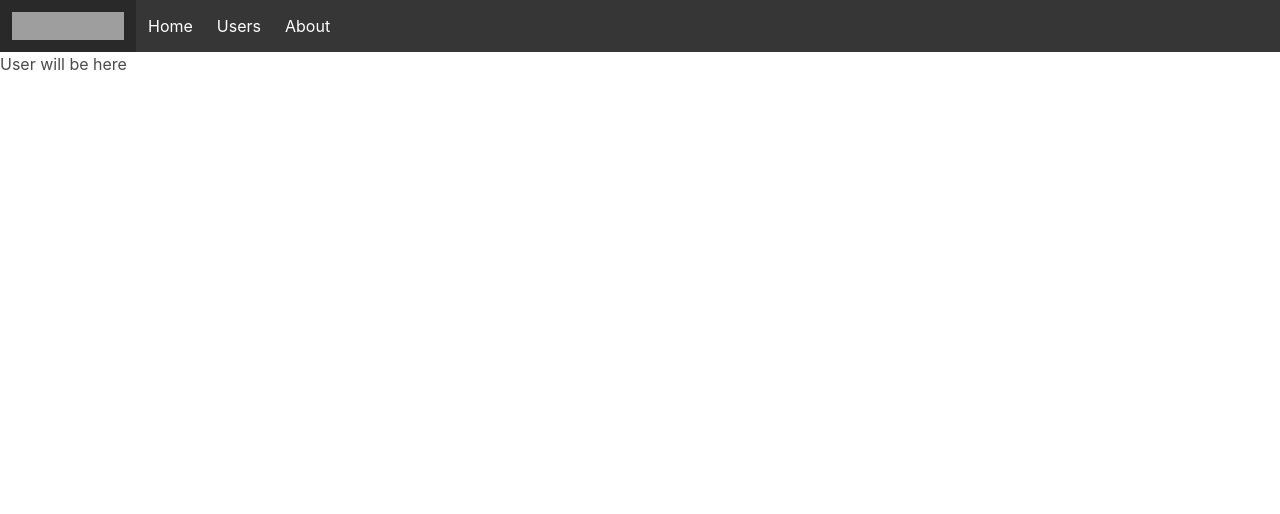
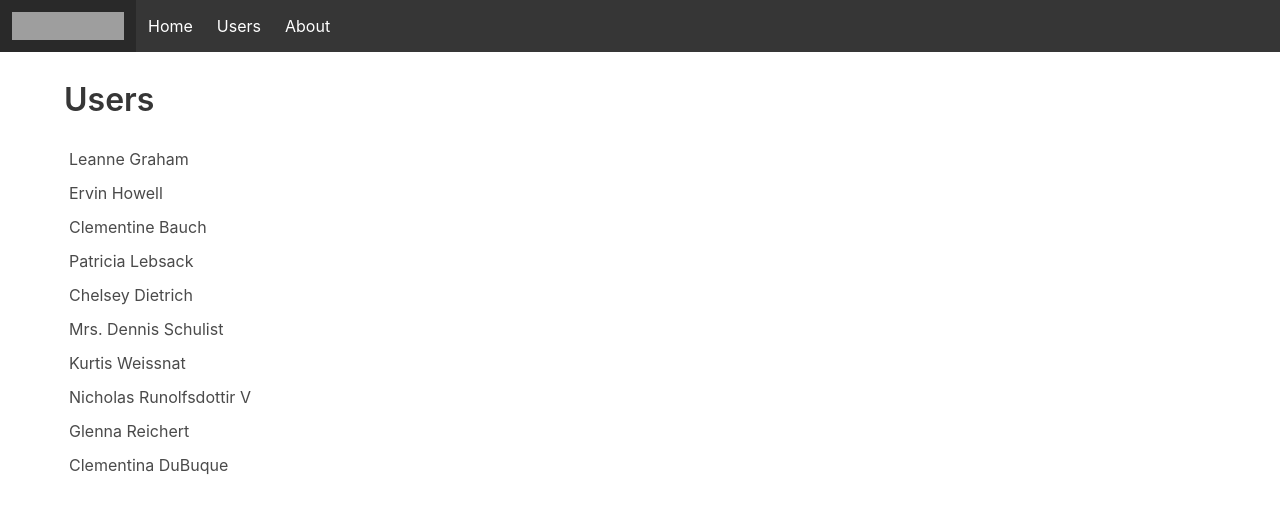
Before and after one commit to reed665/vue-vuex-demo, a Vue app: page /#/users in a window 1280 px wide. Shown: the top 514 px of the page. Built offline with nearby package versions, Linux system fonts and the light colour scheme; data requests are answered from the project's data file; grey boxes are pictures that could not be loaded.

Commit message:
add Users page

```diff
--- a/src/store/index.js
+++ b/src/store/index.js
@@ -1,16 +1,12 @@
 import Vue from 'vue'
 import Vuex from 'vuex'
+
+import users from './users'
 
 Vue.use(Vuex)
 
 export default new Vuex.Store({
-  state: {
-
+  modules: {
+    users,
   },
-  mutations: {
-
-  },
-  actions: {
-
-  }
 })
--- /dev/null
+++ b/src/store/users/actions.js
@@ -0,0 +1,11 @@
+import http from '@/http'
+
+export default {
+  load ({ commit }) {
+    return http.get('/users')
+      .then(({ data: users }) => {
+        commit('load', users)
+      })
+  },
+
+}
--- /dev/null
+++ b/src/store/users/getters.js
@@ -0,0 +1,3 @@
+export default {
+
+}
--- /dev/null
+++ b/src/store/users/index.js
@@ -0,0 +1,12 @@
+import state from './state'
+import getters from './getters'
+import mutations from './mutations'
+import actions from './actions'
+
+export default {
+  namespaced: true,
+  state,
+  getters,
+  mutations,
+  actions,
+}
--- /dev/null
+++ b/src/store/users/mutations.js
@@ -0,0 +1,17 @@
+export default {
+  load (state, users) {
+    state.data = users
+  },
+
+  remove (state, id) {
+    state.data = state.data.filter(item => item.id !== id)
+  },
+
+  add (state, user) {
+    state.data.push(user)
+  },
+
+  update (state, user) {
+    state.data = state.data.map(item => item.id === user.id ? user : item)
+  },
+}
--- /dev/null
+++ b/src/store/users/state.js
@@ -0,0 +1,3 @@
+export default {
+  data: [],
+}
--- a/src/views/Users.vue
+++ b/src/views/Users.vue
@@ -1,5 +1,80 @@
 <template>
-  <div class="users">
-    <h1>User will be here</h1>
+  <div class="users container">
+    <h2 class="title">Users</h2>
+    <div class="columns">
+      <div class="column is-one-third">
+        <ul class="user-lit">
+          <li class="user-item" v-for="user of users" :key="user.id"
+            @click="selectUser(user)"
+          >
+            {{ user.name }}
+          </li>
+        </ul>
+      </div>
+
+      <div class="column">
+        <div v-if="selectedUser" class="user-info">
+          <ul>
+            <li>username: {{ selectedUser.username }}</li>
+            <li>email: {{ selectedUser.email }}</li>
+            <li>phone: {{ selectedUser.username }}</li>
+            <li>website: {{ selectedUser.website }}</li>
+          </ul>
+        </div>
+      </div>
+    </div>
   </div>
 </template>
+
+
+<script>
+export default {
+  data () {
+    return {
+      selectedUser: null
+    }
+  },
+
+  computed: {
+    users () {
+      return this.$store.state.users.data
+    }
+  },
+
+  methods: {
+    selectUser (user) {
+      this.selectedUser = user
+    },
+  },
+
+  created () {
+    this.$store.dispatch('users/load')
+  },
+}
+</script>
+
+
+<style lang="scss" scoped>
+.users {
+  margin-top: 30px;
+  margin-bottom: 30px;
+}
+
+.user {
+  &-item {
+    padding: 5px;
+    cursor: pointer;
+    transition: background-color .3s ease;
+
+    &:hover {
+      background: #eee;
+    }
+  }
+}
+
+.user-info {
+  background: #444;
+  color: white;
+  padding: 10px;
+}
+</style>
```
